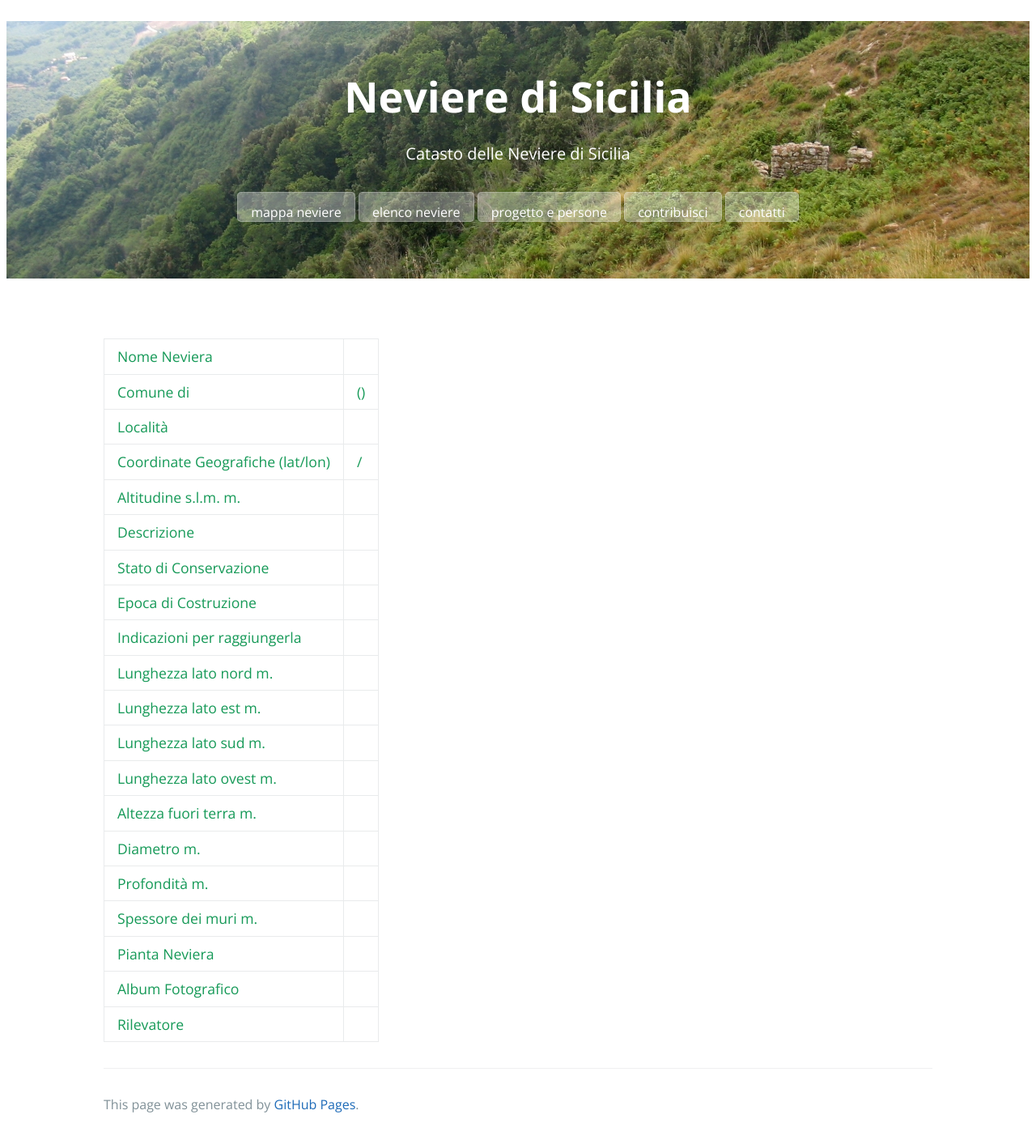
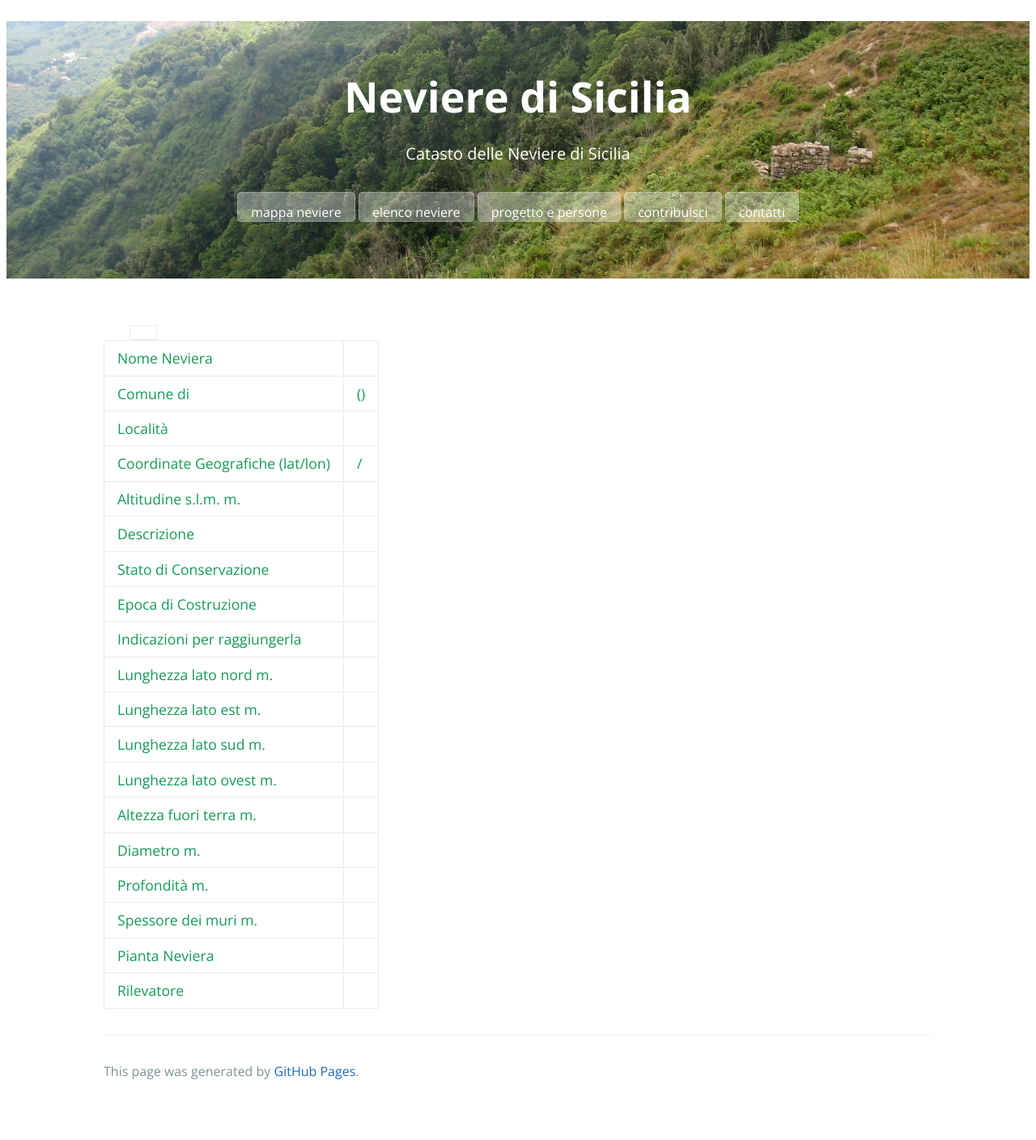
Before and after one commit to NeviereDiSicilia/nevieredisicilia.github.io, a Jekyll site: the page built from neviera.html, in a window 1280 px wide. Shown: the whole page at 81% size. Built offline with Jekyll 4.4.1, drawn with Linux system fonts in a browser that asks for light colours; after the commit the page ends 1367 px from its top, so only the background shows below that.

Commit message:
Update neviera.html

```diff
--- a/_includes/neviera.html
+++ b/_includes/neviera.html
@@ -49,6 +49,12 @@
 		      javascript:document.write("<a href=" + data[20] + " target='_blank' ><img src=" + data[20] + " height='320' /></a>");
                   };
 	  </script>
+	</td>
+	<td>
+	    <script>if (data[24]){
+		      javascript:document.write("<a href=" + data[24] + " target='_blank' ><b>Vedi l'Album Fotografico</b></a>");
+                  };
+	    </script>
 	</td>
      </tr>
 </table>
@@ -114,15 +120,6 @@
 	</td>
     </tr>
     <tr>
-	<td>Album Fotografico</td>
-	<td>
-	    <script>if (data[24]){
-		      javascript:document.write("<a href=" + data[24] + " target='_blank' >Vedi l'Album</a>");
-                  };
-	    </script>
-	</td>
-    </tr>
-    <tr>
 	<td>Rilevatore</td><td><script>document.write(data[21]);</script></td>
     </tr>
 </table>
```
